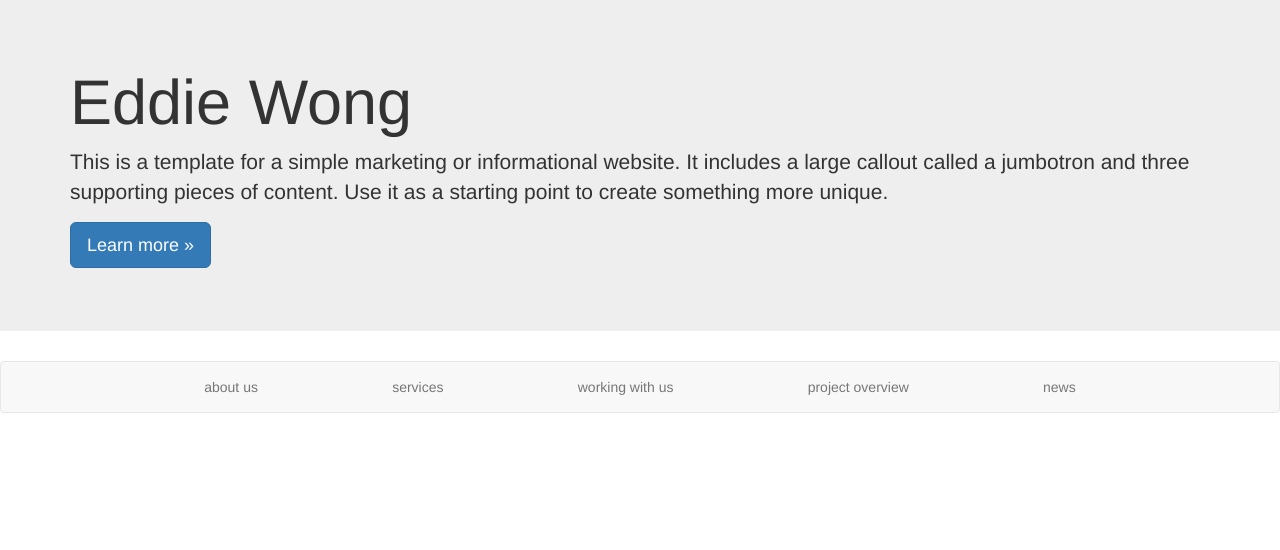
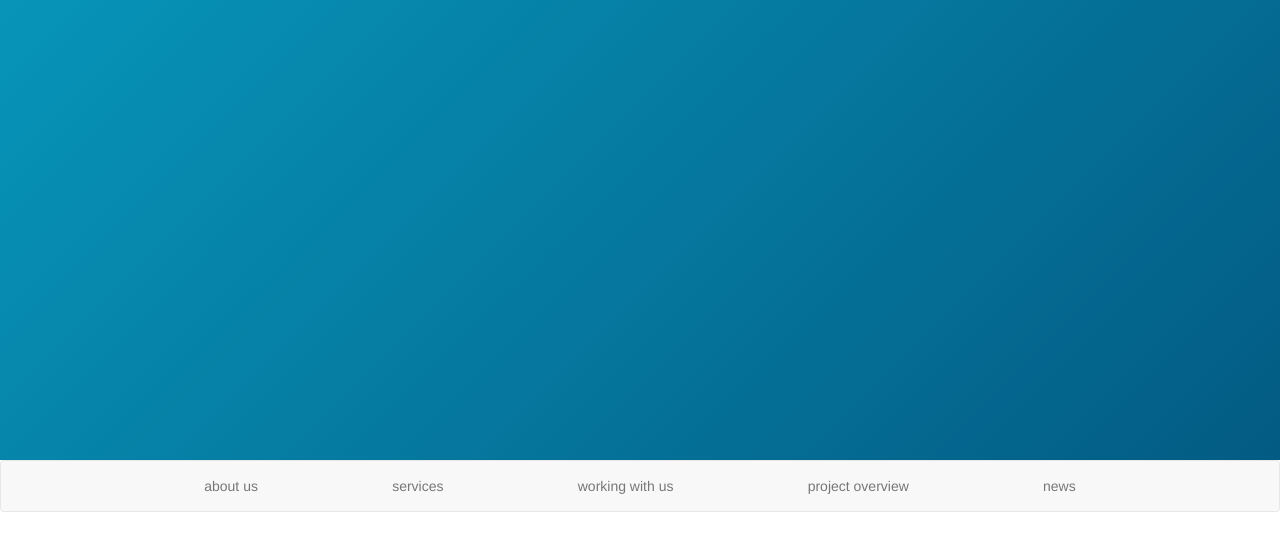
Before and after one commit to wongeddiek/gannetPeak_websiteRebrand, a plain HTML site: page index.html in a window 1280 px wide. Drawn offline with nearby package versions, Linux system fonts and the light colour scheme.

Commit message:
added jumbo-top background gradient

```diff
--- a/css/main.css
+++ b/css/main.css
@@ -6,3 +6,10 @@
     justify-content: space-between;
   }
 }
+
+.jumbo-header {
+  height: 460px;
+  margin: 0px;
+  padding: 0px;
+  background: linear-gradient(135deg, #0794b9 0%,#067ea4 40%,#035b83 100%);
+}
--- a/css/min/main-min.css
+++ b/css/min/main-min.css
@@ -1 +1 @@
-@media (min-width: 768px){.navbar-nav{width:100%;display:-webkit-box;display:-ms-flexbox;display:flex;-webkit-box-pack:justify;-ms-flex-pack:justify;justify-content:space-between}}
+@media (min-width: 768px){.navbar-nav{width:100%;display:-webkit-box;display:-ms-flexbox;display:flex;-webkit-box-pack:justify;-ms-flex-pack:justify;justify-content:space-between}}.jumbo-header{height:460px;margin:0px;padding:0px;background:linear-gradient(135deg, #0794b9 0%, #067ea4 40%, #035b83 100%)}
--- a/index.html
+++ b/index.html
@@ -11,15 +11,21 @@
     <link rel="stylesheet" href="css/min/main-min.css">
   </head>
   <body>
-    <div class="">
-      <div class="jumbotron">
-        <div class="container jumbo-container">
-          <h1>Eddie Wong</h1>
-          <p>This is a template for a simple marketing or informational website. It includes a large callout called a jumbotron and three supporting pieces of content. Use it as a starting point to create something more unique.</p>
-          <p><a class="btn btn-primary btn-lg" href="#" role="button">Learn more &raquo;</a></p>
-        </div>
-      </div>
-
+    <div class="jumbotron jumbo-header">
+      <!-- <?xml version="1.0" encoding="UTF-8"?>
+      <svg width="100%" height="100%" version="1.1" xmlns="http://www.w3.org/2000/svg" xmlns:xlink="http://www.w3.org/1999/xlink">
+        <defs>
+          <linearGradient x1="0%" y1="0%" x2="100%" y2="100%" id="linearGradient-1">
+            <stop stop-color="#0794B9" offset="0%"></stop>
+            <stop stop-color="#067EA4" offset="39.4105182%"></stop>
+            <stop stop-color="#067EA4" offset="39.4105182%"></stop>
+            <stop stop-color="#035B83" offset="100%"></stop>
+          </linearGradient>
+        </defs>
+        <g id="default-" fill="url(#linearGradient-1)">
+          <rect id="jumbotron_carousel" x="0" y="0" width="100%" height="100%"></rect>
+        </g>
+      </svg> -->
     </div>
     <nav class="navbar navbar-default navbar-top">
       <div class="container">
@@ -32,15 +38,6 @@
           </button>
         </div>
         <div id="navbar" class="navbar-collapse collapse">
-          <!-- <form class="navbar-form navbar-right">
-            <div class="form-group">
-              <input type="text" placeholder="Email" class="form-control">
-            </div>
-            <div class="form-group">
-              <input type="password" placeholder="Password" class="form-control">
-            </div>
-            <button type="submit" class="btn btn-success">Sign in</button>
-          </form> -->
           <ul class="navbar-nav nav">
             <li><a href="blog.html">about us</a></li>
             <li><a href="#contact">services</a></li>
```
Also changed, not shown: sketch/jumbotron_carousel.svg (added), sketch/logo.png (added), 1 other file.
